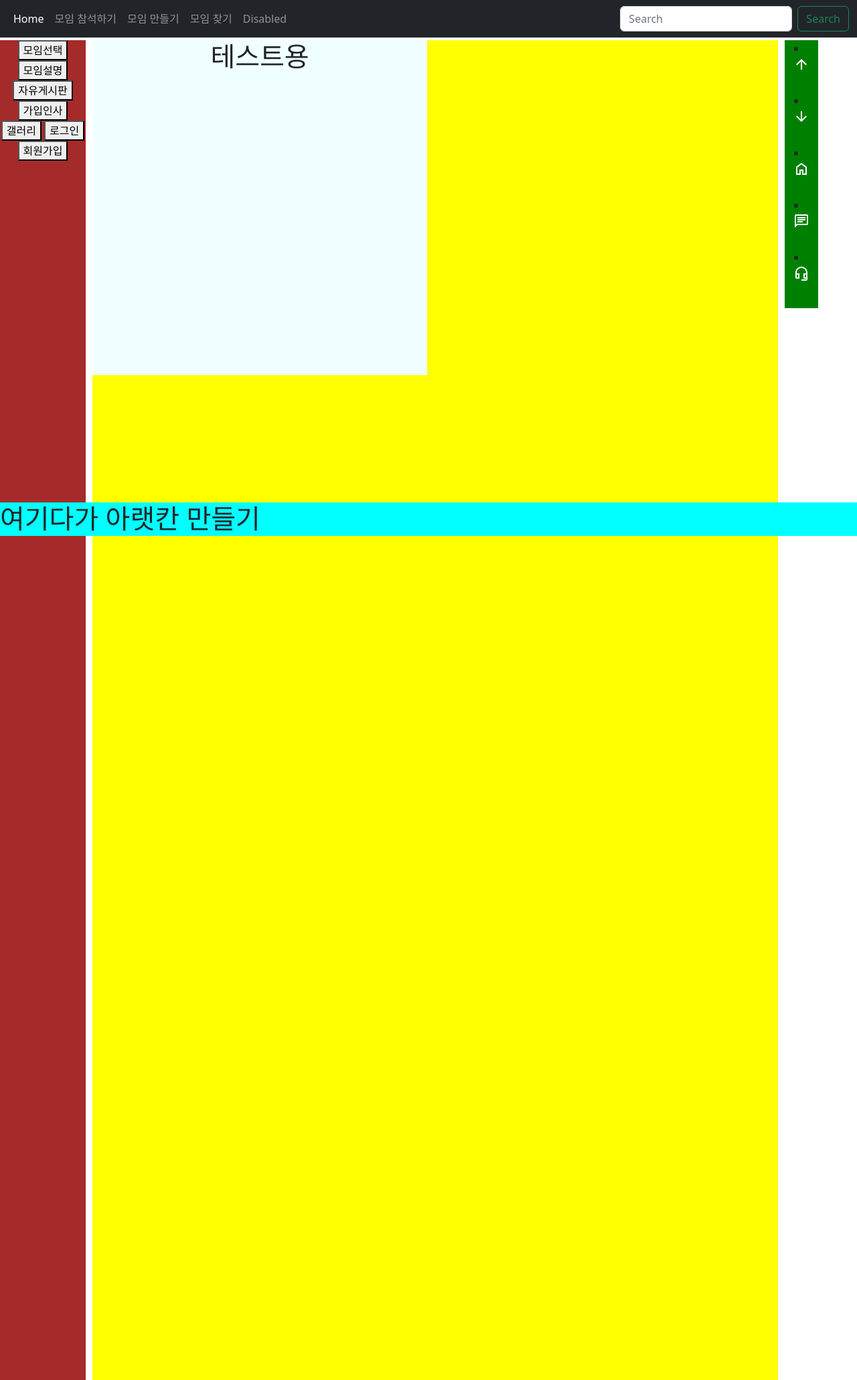
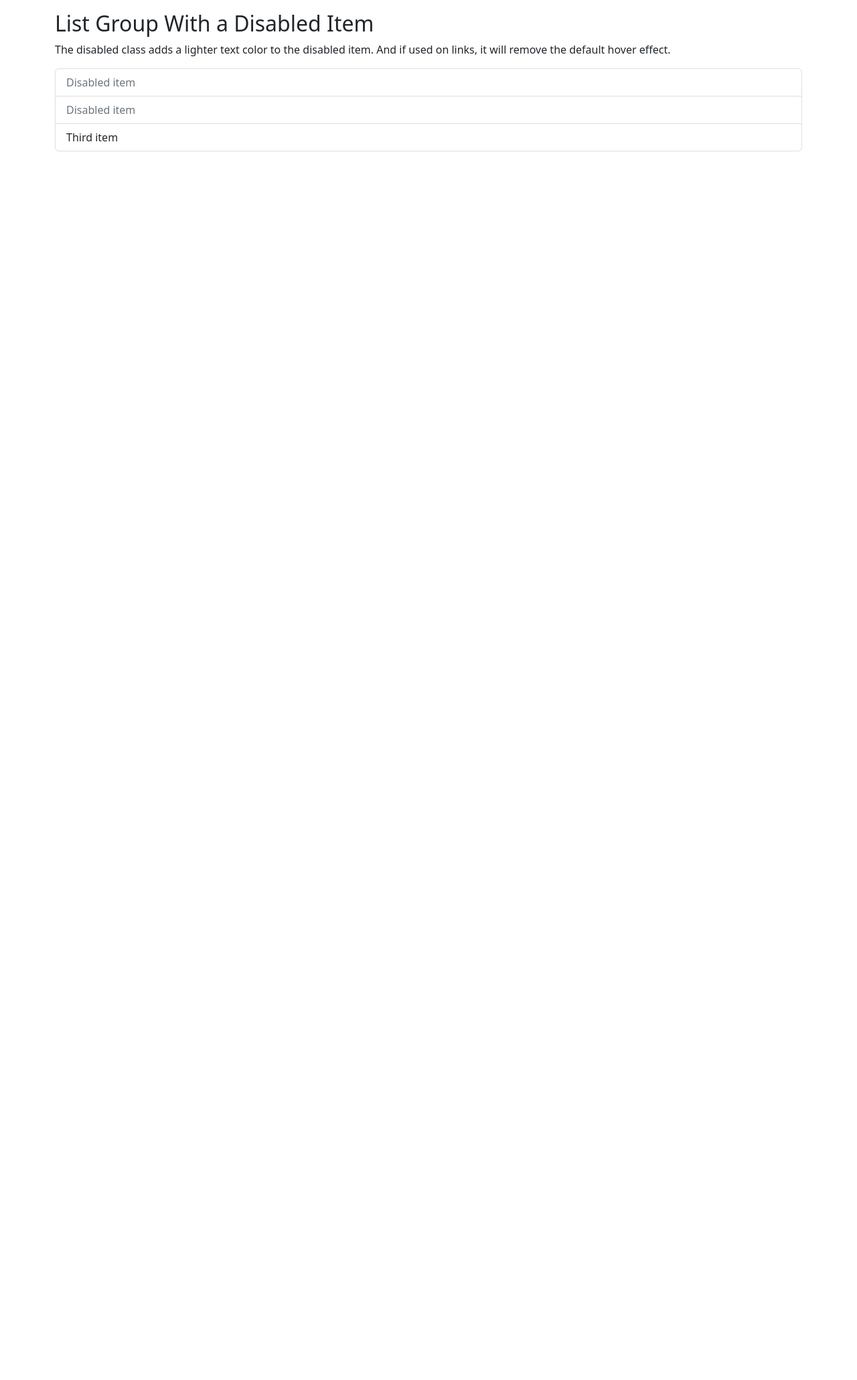
Before and after one commit to hayyasuau/https---github.com-hayyasuau-project1, a Django app: page /write/ in a window 1280 px wide. Shown: the whole page at 67% size. After the commit the page ends 226 px from the top, so only its background shows below. Run offline with Django 4.2, Linux system fonts and the light colour scheme.

Commit message:
보드앱 삭제

```diff
--- a/config/settings.py
+++ b/config/settings.py
@@ -37,7 +37,6 @@
     'all_info',
     'write',
     'common',
-    'board',
     #
     "django.contrib.admin",
     "django.contrib.auth",
--- a/config/urls.py
+++ b/config/urls.py
@@ -33,7 +33,6 @@
     ),
     path('signup/', views.signup, name='signup'
     ),
-    path('board/', include('board.urls')), #게시판
     # path('loginfo/', include('loginfo.urls')),
       # path('login/',
     #     auth_views.LoginView.as_view(template_name='member/login.html'),
--- a/write/templates/write/board_list.html
+++ b/write/templates/write/board_list.html
@@ -1,13 +1,23 @@
-{% extends 'homecopy.html' %}
-{% block left_menu %}
-{% include 'write/board_menu.html' %}
-{% endblock left_menu %}
-{% block main_content %}
-<div style="width: 500px; height: 500px; background-color: azure;">
-    <h1>테스트용</h1>
-</div>
-<div>
+<!DOCTYPE html> <!--부트스트랩 활요함.-->
+<html lang="en">
+<head>
+  <title>Bootstrap Example</title>
+  <meta charset="utf-8">
+  <meta name="viewport" content="width=device-width, initial-scale=1">
+  <link href="https://cdn.jsdelivr.net/npm/bootstrap@5.2.3/dist/css/bootstrap.min.css" rel="stylesheet">
+  <script src="https://cdn.jsdelivr.net/npm/bootstrap@5.2.3/dist/js/bootstrap.bundle.min.js"></script>
+</head>
+<body>
 
+<div class="container mt-3">
+  <h2>List Group With a Disabled Item</h2>
+  <p>The disabled class adds a lighter text color to the disabled item. And if used on links, it will remove the default hover effect.</p>
+  <div class="list-group">
+    <a href="#" class="list-group-item disabled">Disabled item</a>
+    <a href="#" class="list-group-item disabled">Disabled item</a>
+    <a href="#" class="list-group-item">Third item</a>
+  </div>
 </div>
 
-{% endblock  %}
+</body>
+</html>
```
